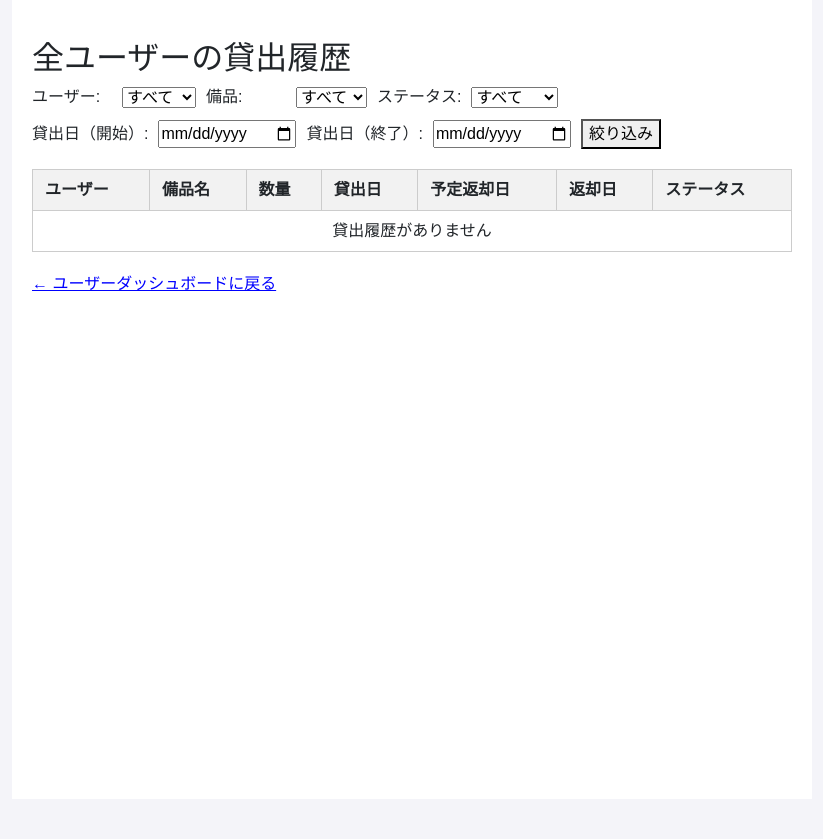
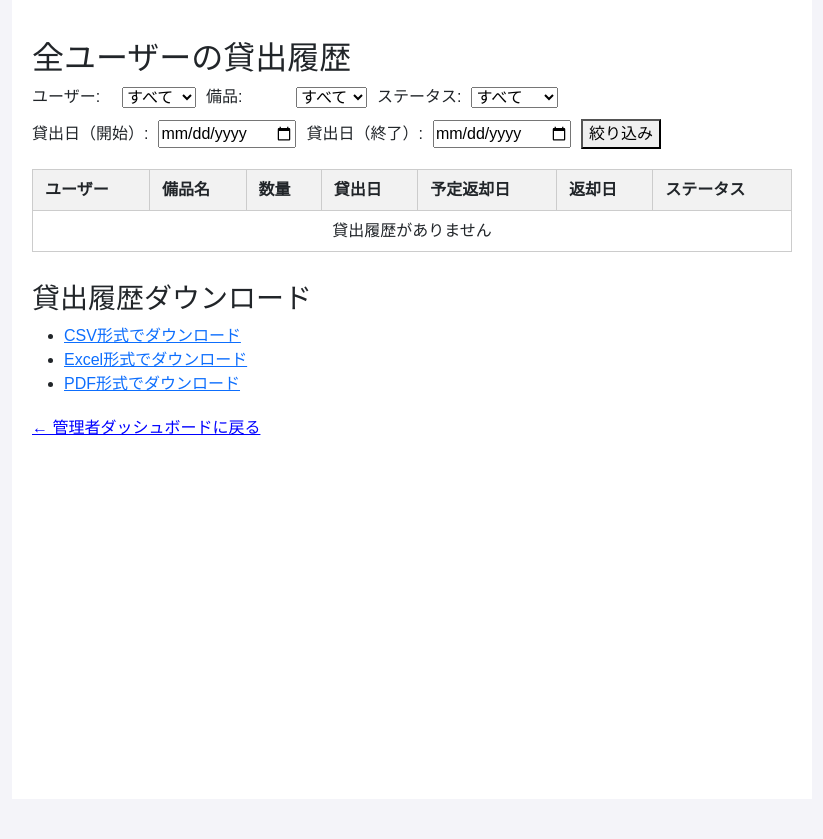
Before and after one commit to TechCat-Hello/inventory-app, a Django app: page /admin_rentals/ in a window 1280 px wide. Shown: the part 87-926 px from the top of the page, without its empty margins (228-1051 px from the left). Run offline with Django 4.2, Linux system fonts and the light colour scheme; the visitor is signed in with stand-in values (Sample User, id 1); data comes from the database, SQL or seed files in the repository; data that the repository does not hold is empty; some libraries are stand-ins or nearby versions.

Commit message:
Add CSV, Excel, and PDF export functionality to admin rental history page

```diff
--- a/inventory/templates/inventory/all_rental_history.html
+++ b/inventory/templates/inventory/all_rental_history.html
@@ -112,8 +112,15 @@
     </tbody>
 </table>
 
+<h3 style="margin-top: 30px;">貸出履歴ダウンロード</h3>
+  <ul>
+      <li><a href="{% url 'export_all_rentals_csv' %}">CSV形式でダウンロード</a></li>
+      <li><a href="{% url 'export_all_rentals_excel' %}">Excel形式でダウンロード</a></li>
+      <li><a href="{% url 'export_all_rentals_pdf' %}">PDF形式でダウンロード</a></li>
+  </ul>
+
 <p style="margin-top: 20px;">
-    <a href="{% url 'user_dashboard' %}" style="color: blue; text-decoration: underline;">← ユーザーダッシュボードに戻る</a>
+    <a href="{% url 'admin_dashboard' %}" style="color: blue; text-decoration: underline;">← 管理者ダッシュボードに戻る</a>
 </p>
 
 {% endblock %}
--- a/inventory/urls.py
+++ b/inventory/urls.py
@@ -24,4 +24,7 @@ urlpatterns = [
     path('export/csv/', views.export_rentals_csv, name='export_rentals_csv'),
     path('export/excel/', views.export_rentals_excel, name='export_rentals_excel'),
     path('export/pdf/', views.export_rentals_pdf, name='export_rentals_pdf'),
+    path('export_all_rentals/csv/', views.export_all_rentals_csv, name='export_all_rentals_csv'),
+    path('export_all_rentals/excel/', views.export_all_rentals_excel, name='export_all_rentals_excel'),
+    path('export_all_rentals/pdf/', views.export_all_rentals_pdf, name='export_all_rentals_pdf'),
 ]
--- a/inventory/views.py
+++ b/inventory/views.py
@@ -16,6 +16,7 @@ import openpyxl
 from openpyxl.utils import get_column_letter
 from django.template.loader import render_to_string
 from weasyprint import HTML
+from django.contrib.admin.views.decorators import staff_member_required
 
 
 @login_required
@@ -259,6 +260,7 @@ def all_rental_history_view(request):
         'end_date': end_date or '',
     })
 
+@login_required
 def export_rentals_csv(request):
     rentals = Rental.objects.filter(user=request.user)
 
@@ -282,6 +284,7 @@ def export_rentals_csv(request):
 
     return response
 
+@login_required
 def export_rentals_excel(request):
     rentals = Rental.objects.filter(user=request.user)
 
@@ -310,6 +313,7 @@ def export_rentals_excel(request):
     wb.save(response)
     return response
 
+@login_required
 def export_rentals_pdf(request):
     rentals = Rental.objects.filter(user=request.user)
 
@@ -330,3 +334,76 @@ def export_rentals_pdf(request):
     response = HttpResponse(pdf, content_type='application/pdf')
     response['Content-Disposition'] = 'attachment; filename="rental_history.pdf"'
     return response
+
+@staff_member_required
+def export_all_rentals_csv(request):
+    rentals = Rental.objects.select_related('user', 'item').all()
+
+    response = HttpResponse(content_type='text/csv; charset=utf-8')
+    response['Content-Disposition'] = 'attachment; filename="all_rental_history.csv"'
+    response.write('\ufeff')
+
+    writer = csv.writer(response)
+    writer.writerow(['ユーザー名', 'アイテム名', '数量', '貸出日', '返却予定日', '返却日', 'ステータス'])
+
+    for rental in rentals:
+        writer.writerow([
+            rental.user.username,
+            rental.item.name,
+            rental.quantity,
+            rental.rental_date.strftime("%Y/%m/%d") if rental.rental_date else '',
+            rental.expected_return_date.strftime("%Y/%m/%d") if rental.expected_return_date else '',
+            rental.return_date.strftime("%Y/%m/%d") if rental.return_date else '未返却',
+            dict(Rental.STATUS_CHOICES).get(rental.status, rental.status),
+        ])
+
+    return response
+
+
+@staff_member_required
+def export_all_rentals_excel(request):
+    rentals = Rental.objects.select_related('user', 'item').all()
+
+    wb = openpyxl.Workbook()
+    ws = wb.active
+    ws.title = "All Rental History"
+
+    headers = ['ユーザー名', 'アイテム名', '数量', '貸出日', '返却予定日', '返却日', 'ステータス']
+    ws.append(headers)
+
+    for rental in rentals:
+        ws.append([
+            rental.user.username,
+            rental.item.name,
+            rental.quantity,
+            rental.rental_date.strftime("%Y/%m/%d") if rental.rental_date else '',
+            rental.expected_return_date.strftime("%Y/%m/%d") if rental.expected_return_date else '',
+            rental.return_date.strftime("%Y/%m/%d") if rental.return_date else '未返却',
+            dict(Rental.STATUS_CHOICES).get(rental.status, rental.status),
+        ])
+
+    for i in range(1, len(headers) + 1):
+        ws.column_dimensions[get_column_letter(i)].width = 20
+
+    response = HttpResponse(content_type='application/vnd.openxmlformats-officedocument.spreadsheetml.sheet')
+    response['Content-Disposition'] = 'attachment; filename="all_rental_history.xlsx"'
+    wb.save(response)
+    return response
+
+
+@staff_member_required
+def export_all_rentals_pdf(request):
+    rentals = Rental.objects.select_related('user', 'item').all()
+
+    context = {
+        'rentals': rentals,
+        'current_user': request.user,
+    }
+
+    html_string = render_to_string('inventory/all_rentals_pdf.html', context)
+    html = HTML(string=html_string)
+    pdf = html.write_pdf()
+
+    response = HttpResponse(pdf, content_type='application/pdf')
+    response['Content-Disposition'] = 'attachment; filename="all_rental_history.pdf"'
+    return response
```
Also changed, not shown: inventory/templates/inventory/all_rentals_pdf.html (added, +49 -0 lines).
